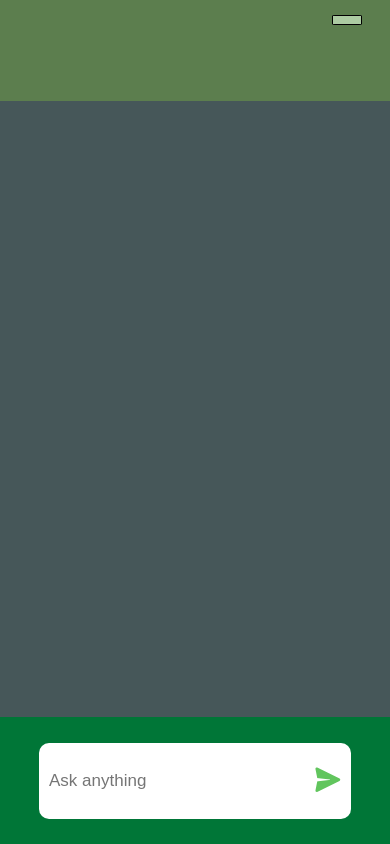
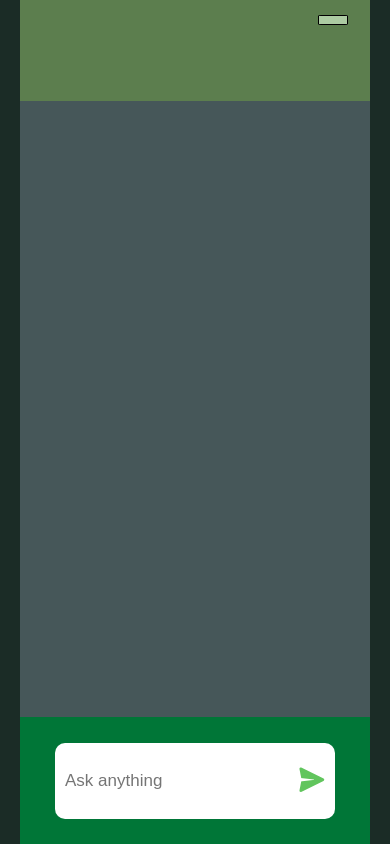
Before and after one commit to nika97z/chatbot, a website: page chatbot/front/chat.html in a window 390 px wide. Both pictures are taken after a click on the icon 320 px from the left and 741 px from the top of the page. Drawn offline with nearby package versions, Linux system fonts and the light colour scheme.

Commit message:
Update index.css

```diff
--- a/chatbot/front/index.css
+++ b/chatbot/front/index.css
@@ -146,6 +146,8 @@
   .main {
     width: 100%;
     height: 100%;
+    padding-left: 20px;
+    padding-right: 20px;
     left: 0;
     top: 0;
     border-radius: 0;
```
